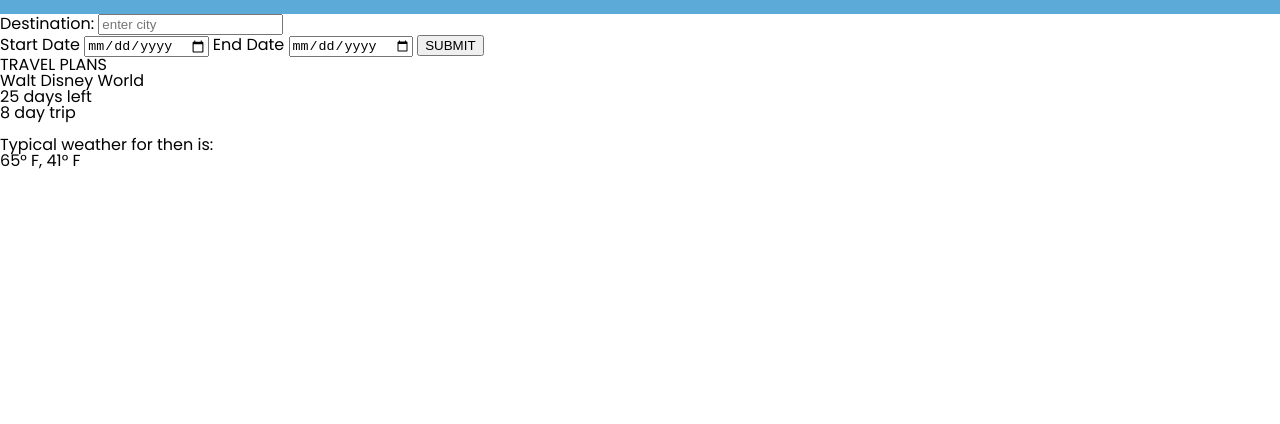
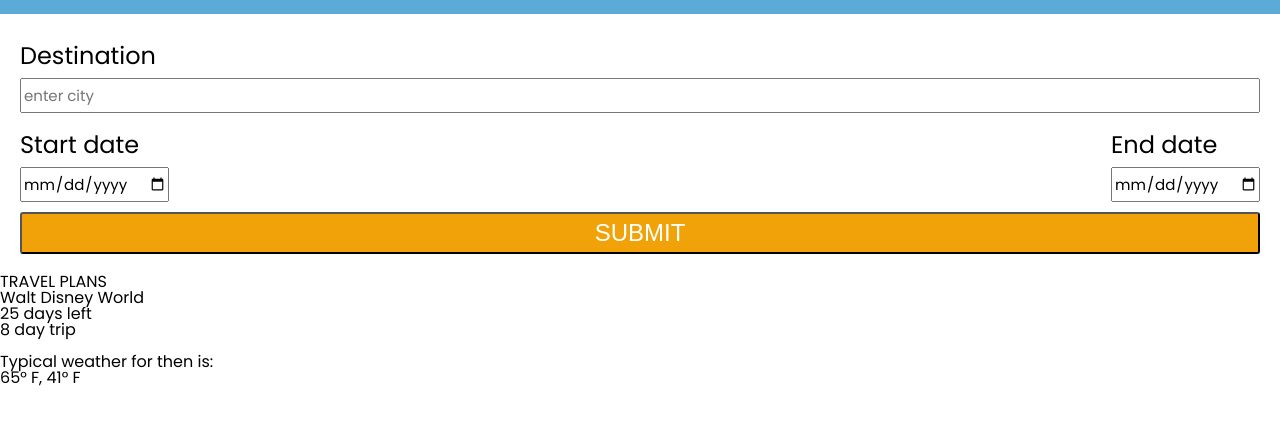
Before and after one commit to reyrey16/fend-travel-app, a website built with webpack: page src/client/views/index.html in a window 1280 px wide. Shown: the part 74-498 px from the top of the page. Built offline with nearby package versions, Linux system fonts and the light colour scheme.

Commit message:
styles: form

```diff
--- a/src/client/app.js
+++ b/src/client/app.js
@@ -12,6 +12,7 @@
 import './styles/base.scss'
 import './styles/resets.scss'
 import './styles/header.scss'
+import './styles/form.scss'
 
 // Importing the images
 import './media/weather-icons/a01d.png'
--- a/src/client/styles/base.scss
+++ b/src/client/styles/base.scss
@@ -20,5 +20,6 @@
     display: grid;
     margin: 0;
     grid-template-areas:
-    "head";
+    "head"
+    "main";
 }
--- /dev/null
+++ b/src/client/styles/form.scss
@@ -0,0 +1,58 @@
+@import 'base';
+
+.form {
+  grid-area: main;
+  font-size: 1.5em;
+  margin: 20px;
+
+
+
+  .dates {
+    display: flex;
+    flex-flow: row wrap;
+    justify-content: space-between;
+    align-items: stretch;
+  }
+
+  label {
+    margin: 10px 0;
+    display: block;
+  }
+
+  input {
+    display: block;
+    width: 100%;
+    font-family: $primaryFont;
+    height: 35px;
+    margin: 10px 0;
+    font-size: 15px;
+  }
+
+  @mixin button-bg($bg) {
+    background: $bg;
+    &:hover {
+      background:darken($bg,8%);
+      transition: all 0.3s ease;
+    }
+    &:active {
+      background:darken($bg,25%);
+    }
+  }
+
+  .btn {
+   color:white;
+   text-decoration:none;
+   padding:5px 10px;
+   border-radius:3px;
+   width: 100%;
+
+   font-size: 1em;
+  }
+
+  .btn-blue {
+    @include button-bg($marigold);
+ }
+
+
+
+}
--- a/src/client/views/index.html
+++ b/src/client/views/index.html
@@ -11,16 +11,20 @@
   <div class="holder headline">
     <h1>Travel Planner</h1>
   </div>
-  <div class="holder">
-    <label for="location">Destination:</label>
+  <div class="holder form">
+    <label for="location">Destination</label>
     <input type="text" id="location" placeholder="enter city" required>
-  </div>
-  <div class="holder">
-    <label for="startDate">Start Date</label>
-    <input type="date" id="startDate" required>
-    <label for="startDate">End Date</label>
-    <input type="date" id="endDate" required>
-    <button id="generate" type="submit">SUBMIT</button>
+    <div class="dates">
+      <div>
+        <label for="startDate">Start date</label>
+        <input type="date" id="startDate" required>
+      </div>
+      <div>
+        <label for="endDate">End date</label>
+        <input type="date" id="endDate" required>
+      </div>
+    </div>
+    <button id="generate" class="btn-blue btn" type="submit">SUBMIT</button>
   </div>
   <div class="holder entry">
     <div class="title">TRAVEL PLANS</div>
```
